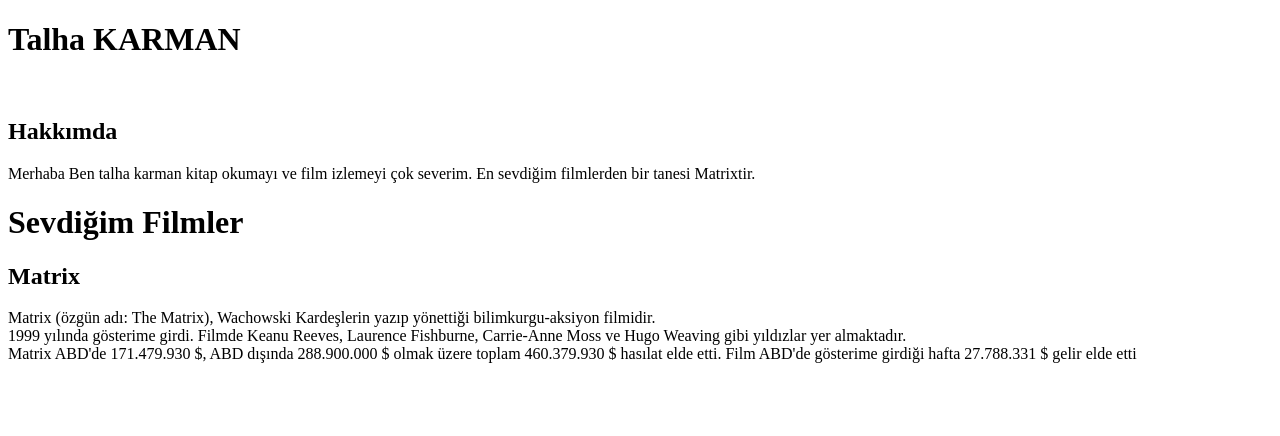
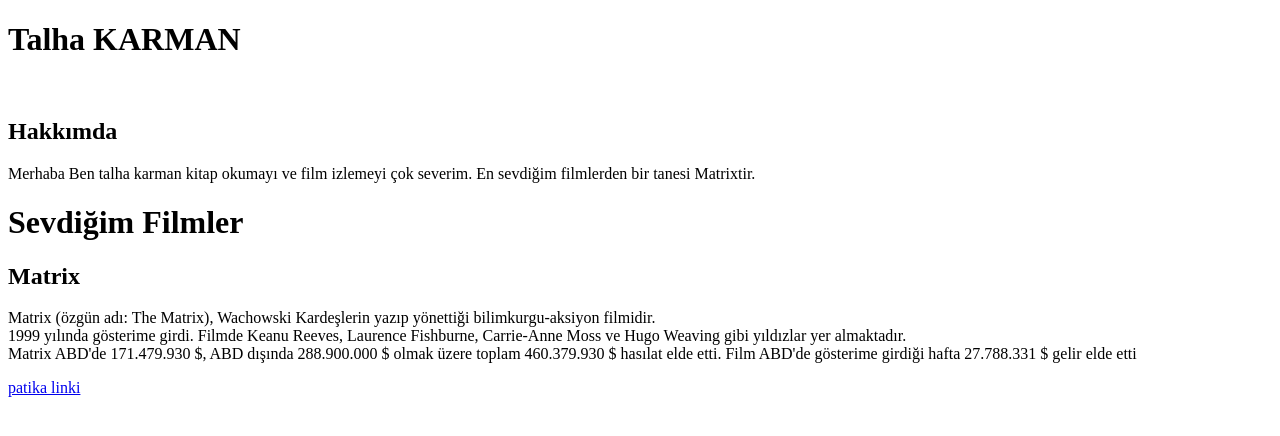
Before and after one commit to talhakrmn/html-dev1, a plain HTML site: page index.html in a window 1280 px wide. Drawn offline with Linux system fonts and the light colour scheme.

Commit message:
patika linki eklendi

```diff
--- a/index.html
+++ b/index.html
@@ -23,6 +23,6 @@
    1999 yılında gösterime girdi. Filmde Keanu Reeves, Laurence Fishburne, Carrie-Anne Moss ve Hugo Weaving gibi yıldızlar yer almaktadır. <br>
   Matrix ABD'de 171.479.930 $, ABD dışında 288.900.000 $ olmak üzere toplam 460.379.930 $ hasılat elde etti. Film ABD'de gösterime girdiği hafta 27.788.331 $ gelir elde etti</p>
 
-
+<a href="https://app.patika.dev/mtalhakrmn">patika linki</a>
 </body>
 </html>
```
